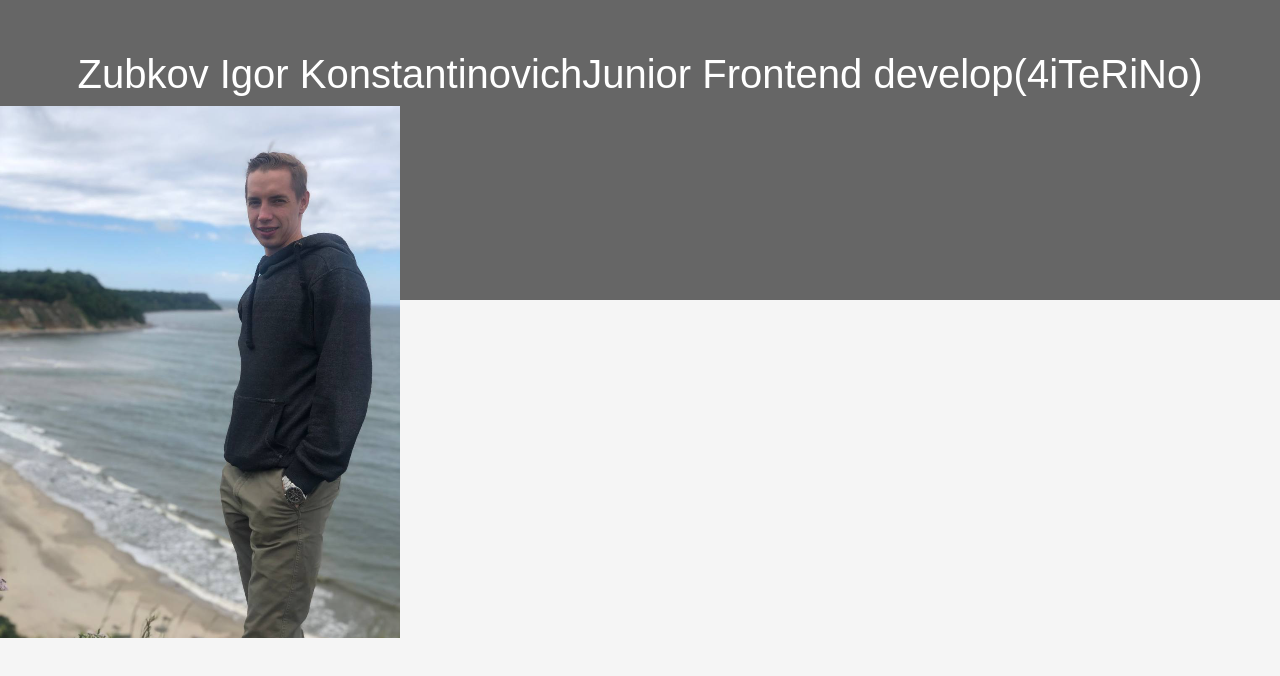
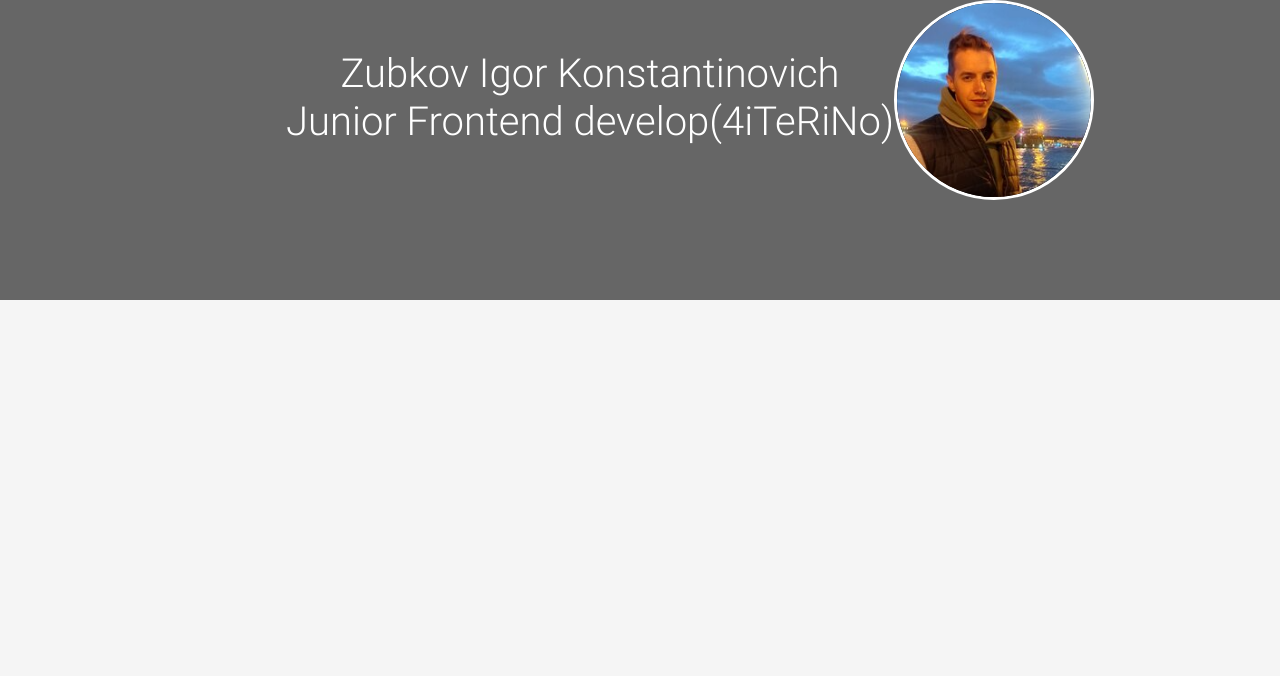
Before and after one commit to 4iTeRiNo/rsschool-cv-test, a plain HTML site: page index.html in a window 1280 px wide. Drawn offline with Linux system fonts and the light colour scheme; a web font is replaced by a local one.

Commit message:
refactor: change index.html main.css

```diff
--- a/css/main.css
+++ b/css/main.css
@@ -17,10 +17,9 @@
 
 /* FONTS LOAD SECTION */
 
-@font-face { src: url("../fonts/roboto-regular-webfont.woff2") format("woff2"); font-family: "roboto-st"; font-weight: 400; font-style: normal; }
-@font-face { src: url("../fonts/roboto-italic-webfont.woff2") format("woff2"); font-family: "roboto-st"; font-weight: 400; font-style: italic; }
-@font-face { src: url("../fonts/roboto-bold-webfont.woff2") format("woff2"); font-family: "roboto-st"; font-weight: 700; font-style: normal; }
-@font-face { src: url("../fonts/roboto-bolditalic-webfont.woff2") format("woff2"); font-family: "roboto-st"; font-weight: 700; font-style: italic; }
+@font-face { src: url("/fonts/roboto/roboto-v29-cyrillic-300.woff2") format("woff2"); font-family: "roboto-st"; font-weight: 400; font-style: normal; }
+@font-face { src: url("/fonts/roboto/roboto-v29-cyrillic-500.woff2") format("woff2"); font-family: "roboto-st"; font-weight: 400; font-style: italic; }
+@font-face { src: url("/fonts/roboto/roboto-v29-cyrillic-700.woff2") format("woff2"); font-family: "roboto-st"; font-weight: 700; font-style: normal; }
 
 /* GENERAL CSS SETTINGS */
 
@@ -57,8 +56,36 @@ body {
 	background-color: #666;
 	width: 100%;
 	height: 300px;
+	display: flex;
+	text-align: center;
+	justify-content: center;
 }
-.User_name{
-	text-align: center;
+.logo_link{
 	padding-top: 50px;
 }
+.logo_link span{
+	display: block;
+}
+.nav .userBx{
+	position: relative;
+	width: 100px;
+	height: 100px;
+}
+.nav .userBx .imgBX{
+	position: relative;
+	min-width: 200px;
+	height: 200px;
+	background: #000;
+	border-radius: 50%;
+	overflow: hidden;
+	border: 3px solid #fff;
+}
+.nav .userBx .imgBX img{
+	position: absolute;
+	top: 0;
+	left: 0;
+	width: 100%;
+	height: 100%;
+	object-fit: cover;
+
+}
--- a/index.html
+++ b/index.html
@@ -13,15 +13,16 @@
 </head>
 <body>
 	<div class="nav">
-		<div class="User_name">
-			<h1>Zubkov Igor Konstantinovich<span>Junior Frontend develop(4iTeRiNo)</span></h1>
+		<div class="logo_link">
+			<h1>Zubkov Igor Konstantinovich <span>Junior Frontend develop(4iTeRiNo)</span></h1>
 		</div>
-		<div class="photoUser">
-			<img src="images/image.png" alt="Photo_me">
+			<div class="userBx">
+				<div class="imgBX">
+					<img src="images/resume.png" class="round" alt="Photo_me">
+				</div>
+			</div>
+	</div>
 
-		</div>
-
-	</div>
 
 
 	<script src="js/common.js"></script>
--- a/js/common.js
+++ b/js/common.js
@@ -1,4 +1,4 @@
-document.addEventListener('DOMContentLoaded', function(){
-	$('.')
-	$(this).html(`${first} <br><span>${text.join(' ')}</span>`)
-})
+// document.addEventListener('DOMContentLoaded', function(){
+
+// 		$(this).html(`${first} <br><span>${text.join(' ')}</span>`)
+// })
```
Also changed, not shown: images/resume.png (added).
